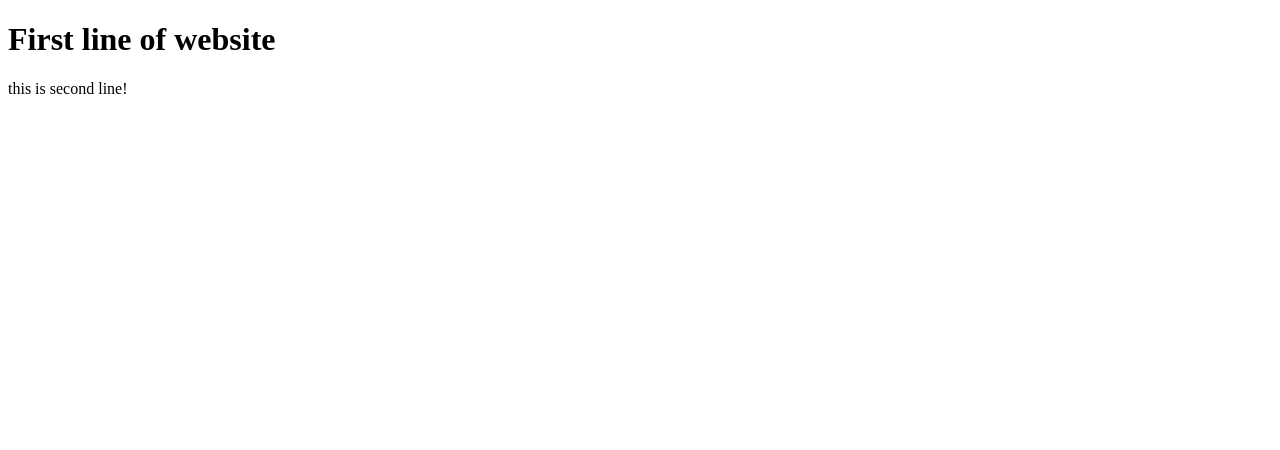
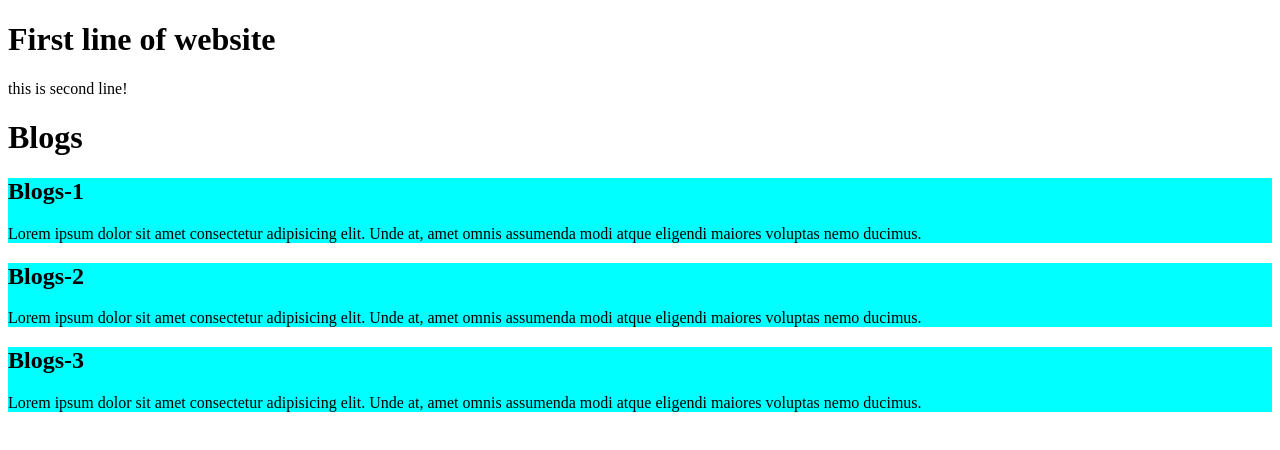
Before and after one commit to mustakim6/web-practice1, a plain HTML site: page index.html in a window 1280 px wide. Drawn offline with Linux system fonts and the light colour scheme.

Commit message:
add 3 div and style folder

```diff
--- a/index.html
+++ b/index.html
@@ -4,9 +4,23 @@
     <meta charset="UTF-8">
     <meta name="viewport" content="width=device-width, initial-scale=1.0">
     <title>web-practice1</title>
+    <link rel="stylesheet" href="style/styles.css" class="css">
 </head>
 <body>
     <h1>First line of website</h1>
     <p>this is second line!</p>
+    <h1>Blogs</h1>
+    <div class="blogs">
+        <h2>Blogs-1</h2>
+        <p>Lorem ipsum dolor sit amet consectetur adipisicing elit. Unde at, amet omnis assumenda modi atque eligendi maiores voluptas nemo ducimus.</p>
+    </div>
+    <div class="blogs">
+        <h2>Blogs-2</h2>
+        <p>Lorem ipsum dolor sit amet consectetur adipisicing elit. Unde at, amet omnis assumenda modi atque eligendi maiores voluptas nemo ducimus.</p>
+    </div>
+    <div class="blogs">
+        <h2>Blogs-3</h2>
+        <p>Lorem ipsum dolor sit amet consectetur adipisicing elit. Unde at, amet omnis assumenda modi atque eligendi maiores voluptas nemo ducimus.</p>
+    </div>
 </body>
 </html>
--- /dev/null
+++ b/style/styles.css
@@ -0,0 +1,3 @@
+.blogs{
+    background-color:aqua;
+}
```
